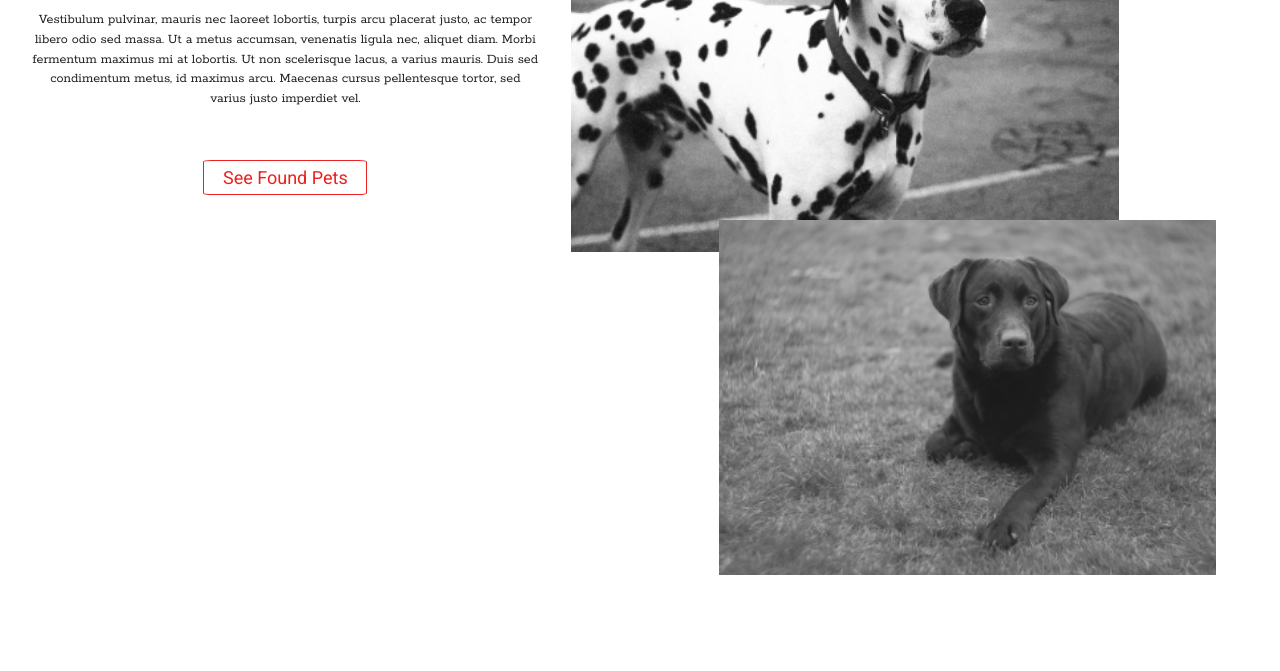
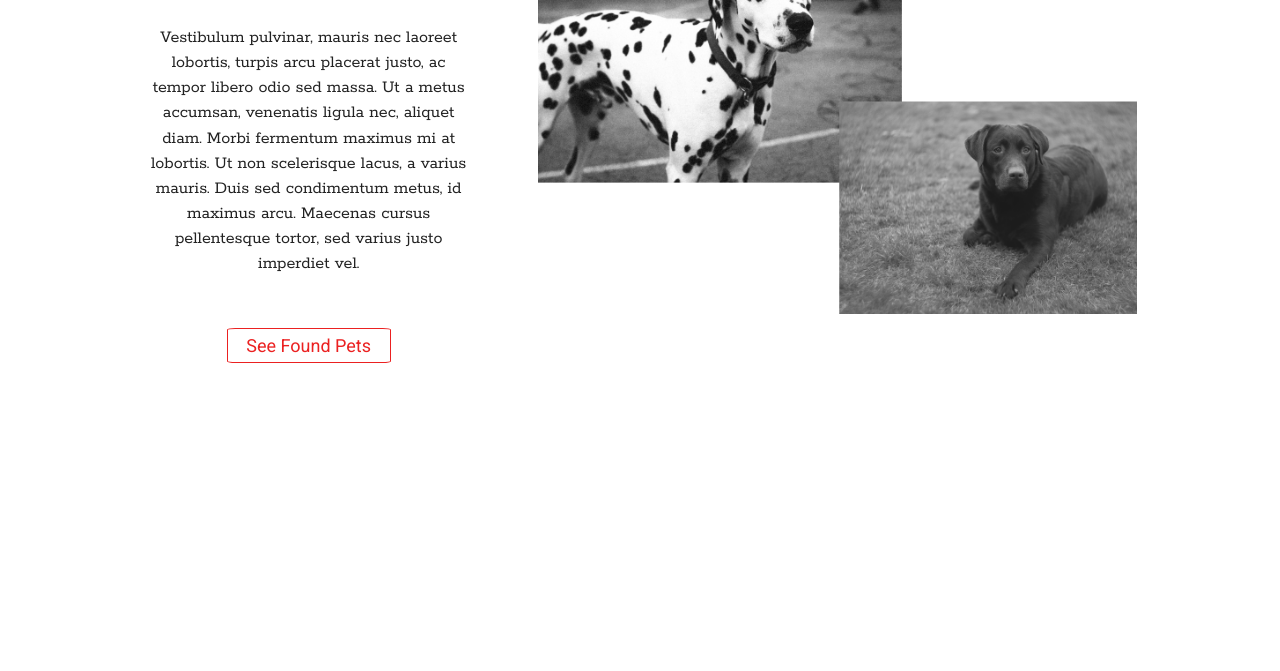
Before and after one commit to 0chriscrew0/Finderr-, a website: page index.html in a window 1280 px wide. Shown: the part 272-943 px from the top of the page. After the commit the page ends 800 px from the top, so only its background shows below. Drawn offline with nearby package versions, Linux system fonts and the light colour scheme; a web font is replaced by a local one.

Commit message:
style intro for desktop

```diff
--- a/index.html
+++ b/index.html
@@ -48,7 +48,7 @@
     <section class="intro">
       <div class="container-fluid">
         <div class="row">
-          <div class="col-md-5 intro-left">
+          <div class="col-md-5 col-lg-4 intro-left">
             <div class="intro-header">
               <h1>Pets get lost</h1>
               <h2>We can help you find them.</h2>
@@ -70,13 +70,12 @@
 
             <button class="button-outline">See Found Pets</button>
           </div>
-          <div class="col-md-7 intro-right">
-            <!-- Images for desktop -->
+          <div class="col-md-7 col-lg-8 pr-0 intro-right">
+            <!-- Image for desktop -->
             <img
-              class="dalmation-image-desktop"
-              src="img/Dalmation-desktop.png"
+              class="img-fluid mr-0 intro-image-desktop"
+              src="img/intro-image-desktop.png"
             />
-            <img class="intro-image-desktop" src="img/intro-dog-desktop.png" />
           </div>
         </div>
       </div>
--- a/scss/base/_base.scss
+++ b/scss/base/_base.scss
@@ -7,6 +7,8 @@
  */
 html {
   box-sizing: border-box;
+  max-width: 1500px;
+  margin: 0 auto;
 }
 
 /**
--- a/scss/components/_header.scss
+++ b/scss/components/_header.scss
@@ -68,6 +68,7 @@ body {
 @include media-breakpoint-up(md) {
   .my-navbar {
     padding: 1.6rem 3rem 0;
+    margin: 0 auto;
   }
 
   .header-links {
--- a/scss/pages/_intro.scss
+++ b/scss/pages/_intro.scss
@@ -48,6 +48,8 @@
 
   @include media-breakpoint-up(md) {
     .row {
+      max-width: 1400px;
+      margin: 0 auto;
       padding: 6rem 2rem;
     }
     .intro-left {
@@ -66,20 +68,43 @@
     }
 
     .intro-right {
-      display: block;
+      display: flex;
       padding: 0 2rem;
 
-      .dalmation-image-desktop {
-        width: 85%;
-        z-index: 0;
+      .intro-image-desktop {
+        margin: auto;
+      }
+    }
+  }
+
+  @include media-breakpoint-up(lg) {
+    .row {
+      padding: 6rem 8rem;
+    }
+
+    .intro-right {
+      padding: 0 4rem;
+    }
+  }
+
+  @include media-breakpoint-up(xl) {
+    .intro-left {
+      .intro-header {
+        h1 {
+          font-size: 42px;
+        }
+
+        h2 {
+          font-size: 24px;
+        }
       }
 
-      .intro-image-desktop {
-        float: right;
-        width: 77%;
-        margin-top: -2rem;
-        position: relative;
-        z-index: 1;
+      p {
+        font-size: 18px;
+      }
+
+      .button-outline {
+        font-size: 18px !important;
       }
     }
   }
```
Also changed, not shown: css/main.min.css, img/intro-image-desktop.png (added), 1 other file.
